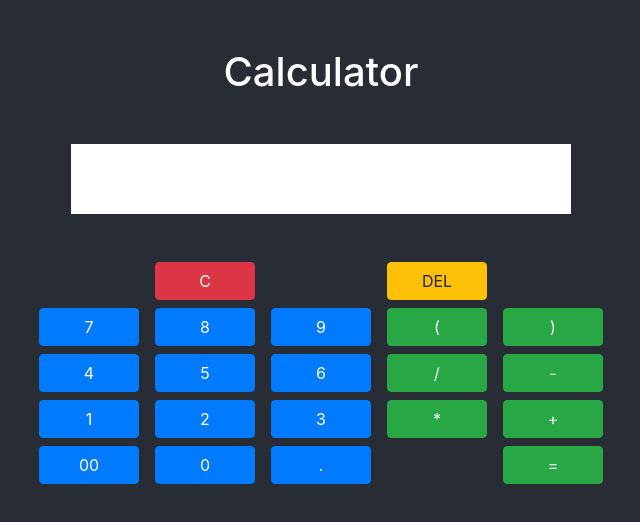
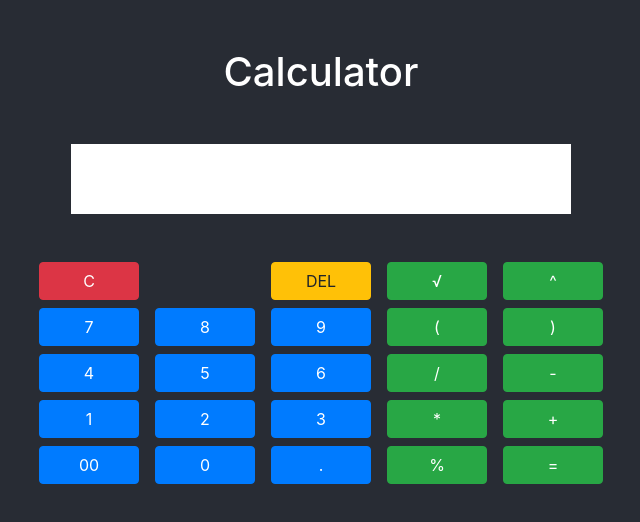
Before and after one commit to Tinkercademy/reactclass-calculator-demo, a React (Create React App) app: page / in a window 1280 px wide. Shown: the top 522 px of the page, without its empty margins (319-959 px from the left). Built offline with nearby package versions, Linux system fonts and the light colour scheme.

Commit message:
Adding percentage and power

```diff
--- a/src/App.js
+++ b/src/App.js
@@ -37,7 +37,9 @@ class App extends Component {
   }
 
   calcValue(){
-    var calculation = eval(this.state.screen);
+    var percent = this.state.screen.replace(/%/g, "*0.01");
+    var power = percent.replace(/\^/g, "**");
+    var calculation = eval(power);
     this.setState({
       screen: calculation.toString()
     })
@@ -56,6 +58,8 @@ class App extends Component {
             <input type="button" onClick={this.clearScreen} className="btn btn-danger mx-2" value ="C"/>
             <input type="button" className="btn btn-primary mx-2 invisible"/>
             <input type="button" onClick={this.deleteValue} className="btn btn-warning mx-2" value ="DEL"/>
+            <input type="button" onClick={this.inputValue} className="btn btn-success mx-2" value ="√"/>
+            <input type="button" onClick={this.inputValue} className="btn btn-success mx-2" value ="^"/>
           </div>
           <div className="d-flex justify-content-center mt-2">
             <input type="button" onClick={this.inputValue} className="btn btn-primary mx-2" value ="7"/>
@@ -82,7 +86,7 @@ class App extends Component {
             <input type="button" onClick={this.inputValue} className="btn btn-primary mx-2" value ="00"/>
             <input type="button" onClick={this.inputValue} className="btn btn-primary mx-2" value ="0"/>
             <input type="button" onClick={this.inputValue} className="btn btn-primary mx-2" value ="."/>
-            <input type="button" className="btn btn-primary mx-2 invisible"/>
+            <input type="button" onClick={this.inputValue} className="btn btn-success mx-2" value ="%"/>
             <input type="button" onClick={this.calcValue} className="btn btn-success mx-2" value ="="/>
           </div>
       </div>
```
